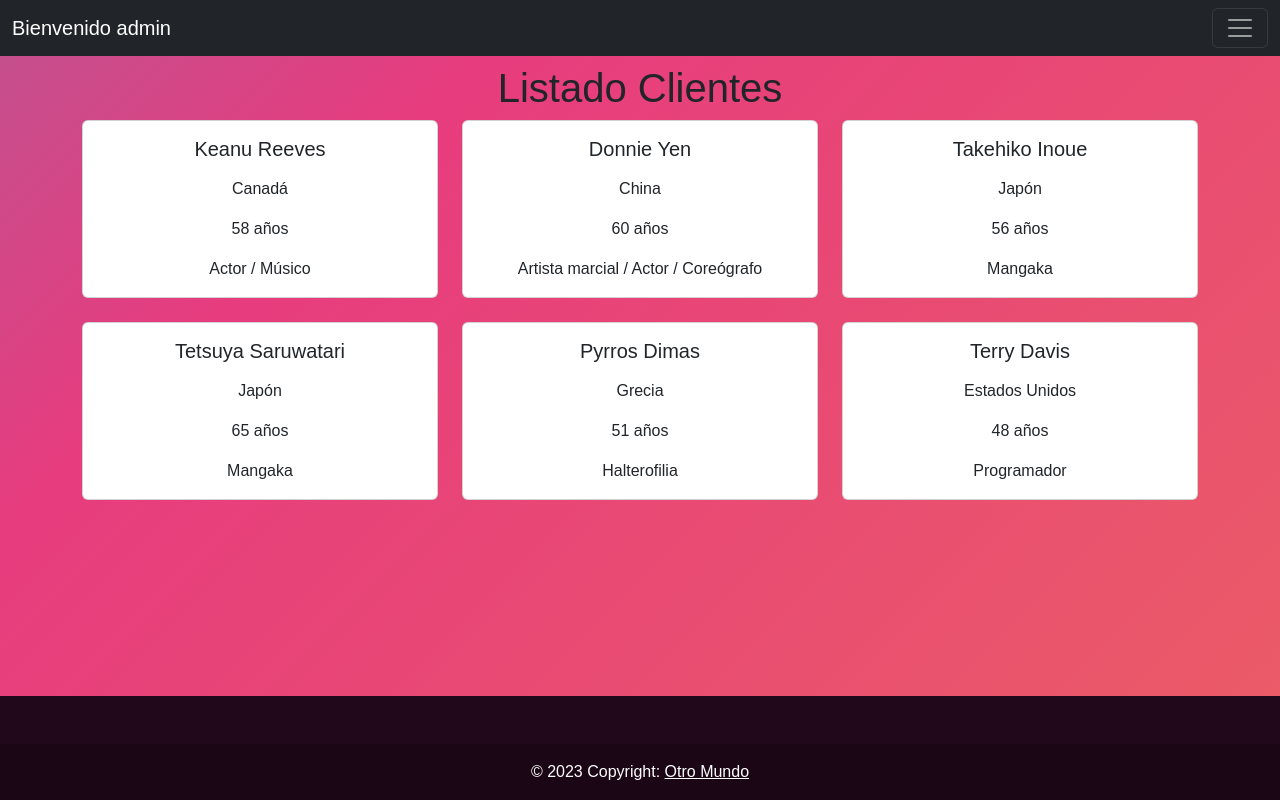
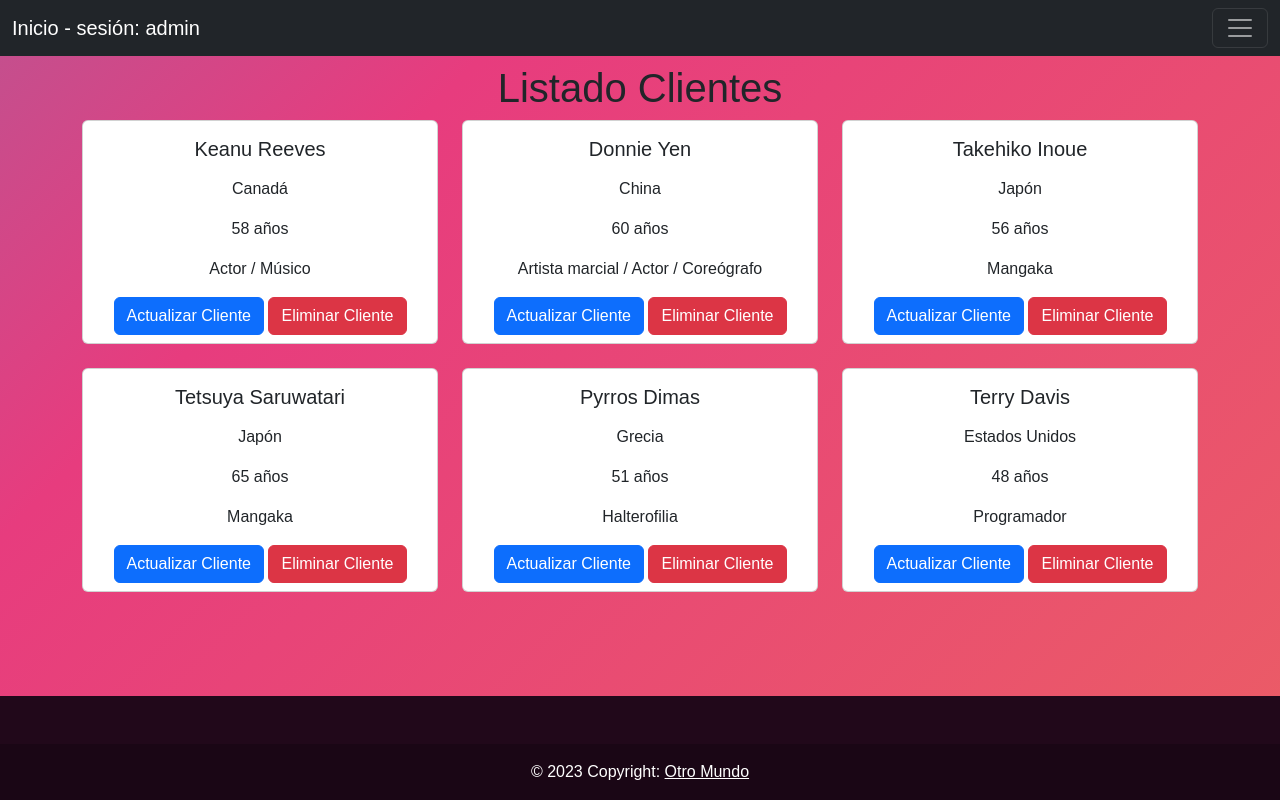
Before and after one commit to camilo-monsalves/m6-individual, a Django app: page /clientes/ in a window 1280 px wide. Run offline with Django 4.2, Linux system fonts and the light colour scheme; a user stored in the database is signed in; data comes from the database, SQL or seed files in the repository; both versions use the stored data as it was after the commit.

Commit message:
individual #6

```diff
--- a/OtroMundoApp/models.py
+++ b/OtroMundoApp/models.py
@@ -10,7 +10,7 @@ class Cliente(models.Model):
     hobby = models.TextField()
 
     def __str__(self):
-        return self.nombre
+        return self.nombre + " " + self.apellido
 
     class Meta:
         verbose_name_plural = "Clientes"
--- a/OtroMundoApp/static/OtroMundoApp/landing.css
+++ b/OtroMundoApp/static/OtroMundoApp/landing.css
@@ -5,8 +5,6 @@ body {
     height: 100vh;
     font-family: Arial, Helvetica, sans-serif;
 }
-
-
 
 @keyframes gradient {
     0% {
@@ -30,6 +28,11 @@ body {
     transform: scale(1.1);
 }
 
+
+#form-delete {
+    background-color: beige;
+}
+
 .bloque-carrusel {
     background-color: #ffffff;
     padding: 20px;
@@ -40,16 +43,6 @@ body {
     margin-top: 20vh;
 }
 
-/* #clientes {
-    margin-top: 20vh;
-} */
-
-/* .container {
-    background-color: #23a5d523;
-    backdrop-filter: blur(80 px);
-    border: solid 1px rgba(255, 255, 255, 0.25)
-} */
-
 li {
     color: black;
 }
@@ -59,7 +52,6 @@ li {
 }
 
 form {
-/* From https://css.glass */
     background: rgba(255, 255, 255, 0.2);
     border-radius: 16px;
     box-shadow: 0 4px 30px rgba(0, 0, 0, 0.1);
@@ -68,6 +60,7 @@ form {
     border: 1px solid rgba(255, 255, 255, 0.3);
     margin-top: 5vh;
     padding: 1.5rem;
+
 }
 
 a {
--- a/OtroMundoApp/templates/OtroMundoApp/base.html
+++ b/OtroMundoApp/templates/OtroMundoApp/base.html
@@ -4,12 +4,12 @@
     <head>
         <meta charset="UTF-8">
         <meta name="viewport" content="width=device-width, initial-scale=1.0">
-        <!-- bootstrap style -->
+        <!-- BOOTSTRAP -->
         <link rel="stylesheet"
             href="https://cdn.jsdelivr.net/npm/bootstrap@5.2.3/dist/css/bootstrap.min.css"
             integrity="sha384-rbsA2VBKQhggwzxH7pPCaAqO46MgnOM80zW1RWuH61DGLwZJEdK2Kadq2F9CUG65"
             crossorigin="anonymous">
-        <!-- css -->
+        <!-- CSS -->
         <link rel="stylesheet" text="text/css"
             href="{% static 'OtroMundoApp/landing.css' %}">
 
@@ -18,7 +18,7 @@
         <link href="https://fonts.googleapis.com/css2?family=Montserrat&family=Oswald&family=Roboto+Condensed&family=Roboto+Mono:wght@500&display=swap" rel="stylesheet">
         <title>Django</title>
     </head>
-<body id="body">
+<body>
 {% include 'OtroMundoApp/navbar.html' %}
 
 {% include 'OtroMundoApp/messages.html' %}
@@ -31,10 +31,15 @@
     {% block registro %} {% endblock %}
 <!-- Bloque de formulario de registro para usuarios -->
     {% block usuario %} {% endblock %}
+<!-- Bloque para cliente_update.html -->
+    {% block cliente_update %} {% endblock %}
+<!-- Confirmar eliminar cliente -->
+    {% block cliente_delete %} {% endblock %}
 <!-- Bloque login del usuario -->
     {% block login %} {% endblock %}
 
 {% include 'footer.html' %}
+    <!-- BOOTSTRAP SCRIPT -->
     <script src="https://cdn.jsdelivr.net/npm/@popperjs/core@2.11.8/dist/umd/popper.min.js" integrity="sha384-I7E8VVD/ismYTF4hNIPjVp/Zjvgyol6VFvRkX/vR+Vc4jQkC+hVqc2pM8ODewa9r" crossorigin="anonymous"></script>
     <script src="https://cdn.jsdelivr.net/npm/bootstrap@5.3.1/dist/js/bootstrap.min.js" integrity="sha384-Rx+T1VzGupg4BHQYs2gCW9It+akI2MM/mndMCy36UVfodzcJcF0GGLxZIzObiEfa" crossorigin="anonymous"></script>
 </body>
--- a/OtroMundoApp/templates/OtroMundoApp/cliente.html
+++ b/OtroMundoApp/templates/OtroMundoApp/cliente.html
@@ -16,6 +16,12 @@
                     <p class="card-text">{{cliente.edad}} años</p>
                     <p class="card-text">{{cliente.hobby}}</p>
                 </div>
+                <div class="container align-content-center">
+                    <a class="btn btn-primary mb-2"
+                        href="{% url 'cliente-update' pk=cliente.id%}">Actualizar Cliente</a>
+                    <a class="btn btn-danger mb-2"
+                        href="{% url 'cliente-delete' pk=cliente.id%}">Eliminar Cliente</a>
+                </div>
             </div>
         </div>
         {% if forloop.counter|divisibleby:3 and not forloop.last %}
--- a/OtroMundoApp/templates/OtroMundoApp/navbar.html
+++ b/OtroMundoApp/templates/OtroMundoApp/navbar.html
@@ -1,6 +1,6 @@
 <nav class="navbar navbar-dark bg-dark static-top">
     <div class="container-fluid">
-        <a class="navbar-brand" href="{% url 'inicio' %}">Bienvenido {{user.username}}</a>
+        <a class="navbar-brand" href="{% url 'inicio' %}">Inicio - sesión: {{user.username}}</a>
         <button class="navbar-toggler" type="button"
             data-bs-toggle="offcanvas"
             data-bs-target="#offcanvasDarkNavbar"
--- a/OtroMundoApp/templates/OtroMundoApp/registro.html
+++ b/OtroMundoApp/templates/OtroMundoApp/registro.html
@@ -3,11 +3,11 @@
 
 {% block registro %}
 <div class="container w-50">
-    <h2>Registrar Cliente</h2>
     <form method="post">
+        <h2>Registrar Cliente</h2>
         {% csrf_token %}
         {{form_cliente|crispy}}
-        <button type="submit" class="btn btn-primary">Enviar</button>
+        <button type="submit" class="btn btn-primary">Registrar</button>
     </form>
 </div>
 {% endblock %}
--- a/OtroMundoApp/urls.py
+++ b/OtroMundoApp/urls.py
@@ -6,4 +6,6 @@ urlpatterns = [
     path('', views.landing, name='inicio'),
     path('clientes/', views.cliente, name='cliente'),
     path('registro/', views.registro, name='registro'),
+    path('cliente/<int:pk>/update', views.UpdateClienteView.as_view(), name='cliente-update'),
+    path('cliente/<int:pk>/delete', views.DeleteClienteView.as_view(), name='cliente-delete')
 ]
--- a/OtroMundoApp/views.py
+++ b/OtroMundoApp/views.py
@@ -1,4 +1,4 @@
-from django.shortcuts import render
+from django.shortcuts import render, redirect, get_object_or_404
 
 # modelos | importar modelo para desplegar en cliente.html
 from .models import Cliente
@@ -6,6 +6,15 @@ from .models import Cliente
 # forms |
 from .forms import ClienteForm
 
+# vistas genéricas Django
+from django.views.generic import UpdateView, DeleteView
+
+from django.contrib.auth.mixins import LoginRequiredMixin
+
+from django.urls  import reverse, reverse_lazy
+
+# messages
+from django.contrib import messages
 
 # Create your views here.
 
@@ -26,3 +35,54 @@ def registro(request):
     else:
         form_cliente = ClienteForm()
     return render(request=request, template_name='OtroMundoApp/registro.html', context={'form_cliente': form_cliente})
+
+# sólo usuarios que pertenezcan al grupo moderador pueden eliminar un cliente.
+class DeleteClienteView(LoginRequiredMixin, DeleteView):
+    model = Cliente
+    context_object_name = 'cliente'
+    success_url = reverse_lazy('cliente')
+    template_name = 'OtroMundoApp/cliente_delete.html'
+
+    def test_func(self):
+        return self.request.user.groups.filter(name='usuario_moderador').exists()
+
+    def dispatch(self, request, *args, **kwargs):
+        if not request.user.is_authenticated:
+            messages.warning(request, "Debes iniciar sesión para eliminar un cliente.")
+            return redirect(reverse('login-usuario'))
+        if not self.test_func():
+            messages.warning(request, 'Sólo moderadores pueden utilizar esta función')
+            return redirect(reverse('cliente'))
+        return super().dispatch(request, *args, **kwargs)
+
+
+    def form_valid(self, form):
+        messages.success(self.request, 'Cliente eliminado con éxito !')
+        return super(DeleteClienteView, self).form_valid(form)
+
+
+# sólo usuarios que pertenezcan al grupo moderador pueden editar datos de clientes.
+class UpdateClienteView(LoginRequiredMixin, UpdateView):
+    model = Cliente
+    template_name = 'OtroMundoApp/cliente_update.html'
+    fields = ['pais', 'edad', 'hobby']
+
+    def test_func(self):
+        return self.request.user.groups.filter(name='usuario_moderador').exists()
+
+    def dispatch(self, request, *args, **kwargs):
+        if not request.user.is_authenticated:
+            messages.warning(request, "Debes iniciar sesión para actualizar un cliente.")
+            return redirect(reverse('login-usuario'))
+        if not self.test_func():
+            messages.warning(request, 'Sólo moderadores pueden utilizar esta función')
+            return redirect(reverse('cliente'))
+        return super().dispatch(request, *args, **kwargs)
+
+
+    def form_valid(self,form):
+        nombre=form.instance.nombre
+        apellido=form.instance.apellido
+        response = super().form_valid(form)
+        messages.success(self.request, f'Cliente {nombre} {apellido} actualizado exitosamente!')
+        return response
--- a/otromundo/settings.py
+++ b/otromundo/settings.py
@@ -74,10 +74,12 @@ MIDDLEWARE = [
 
 ROOT_URLCONF = 'otromundo.urls'
 
+PROJECT_APP_PATH = os.path.dirname(os.path.abspath(__file__))
+
 TEMPLATES = [
     {
         'BACKEND': 'django.template.backends.django.DjangoTemplates',
-        'DIRS': [],
+        'DIRS': [os.path.join(BASE_DIR, 'templates')],
         'APP_DIRS': True,
         'OPTIONS': {
             'context_processors': [
@@ -134,6 +136,8 @@ USE_I18N = True
 
 USE_TZ = True
 
+LOGIN_REDIRECT_URL = 'inicio'
+
 
 # Static files (CSS, JavaScript, Images)
 # https://docs.djangoproject.com/en/4.2/howto/static-files/
--- a/users/views.py
+++ b/users/views.py
@@ -25,6 +25,7 @@ def registro_user(request):
         if form.is_valid():
             user = form.save()
             login(request, user)
+            messages.success(request, 'Cuenta creada con éxito !')
             return redirect('inicio')
         else:
             for error in list(form.errors.values()):
@@ -40,7 +41,7 @@ def registro_user(request):
 @login_required
 def logout_user(request):
     logout(request)
-    messages.success(request, f'Sesión finalizada correctamente')
+    messages.success(request, 'Sesión finalizada correctamente')
     return redirect('inicio')
 
 def login_user(request):
```
Also changed, not shown: OtroMundoApp/templates/OtroMundoApp/cliente_delete.html (added, +14 -0 lines), OtroMundoApp/templates/OtroMundoApp/cliente_update.html (added, +13 -0 lines), db.sqlite3.
